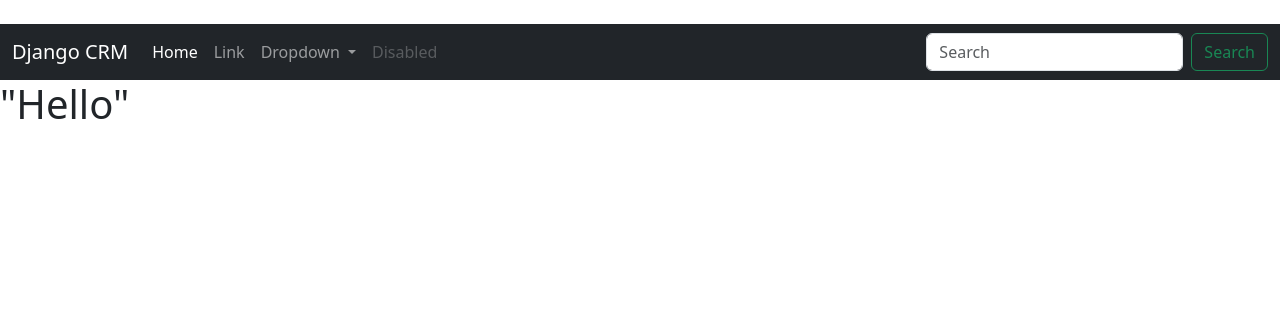
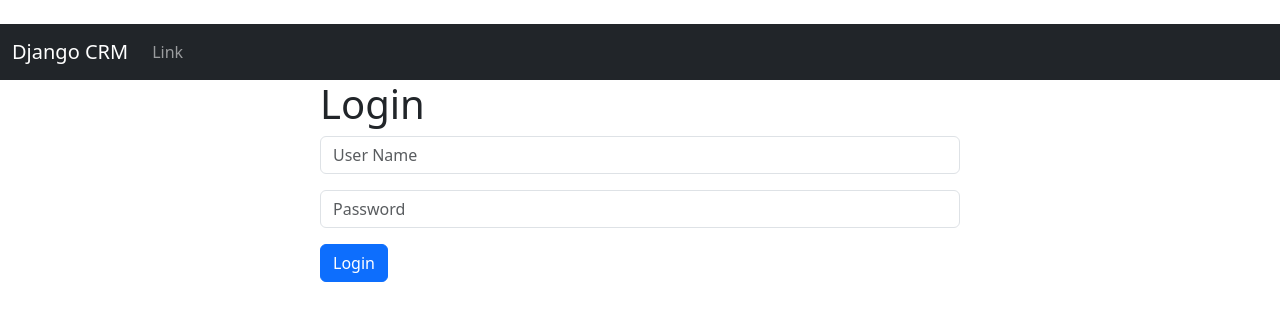
Before and after one commit to vishalagarwal1507/CRM, a Django app: page / in a window 1280 px wide. Shown: the top 321 px of the page. Run offline with Django 4.2, Linux system fonts and the light colour scheme.

Commit message:
User Login

```diff
--- a/dcrm/website/templates/home.html
+++ b/dcrm/website/templates/home.html
@@ -1,5 +1,31 @@
 {% extends 'base.html' %}
 
 {% block content%}
-<h1>"Hello"</h1>
+
+<div class="col-md-6 offset-md-3">
+
+{% if user.is_authenticated %}
+<h1>Hello</h1>
+
+{% else %}
+<h1>Login</h1>
+<form method="POST" action="{% url 'home' %}">
+    {% csrf_token %}
+
+    <form>
+        <div class="mb-3">
+
+          <input type="text" class="form-control" name="user_name" placeholder="User Name" required>
+
+        </div>
+        <div class="mb-3">
+          <input type="password" class="form-control" name="password" placeholder="Password" required>
+        </div>
+
+        <button type="submit" class="btn btn-primary">Login</button>
+      </form>
+</form>
+
+
+{% endif %}
 {% endblock %}
--- a/dcrm/website/templates/navbar.html
+++ b/dcrm/website/templates/navbar.html
@@ -1,37 +1,18 @@
 
 <nav class="navbar navbar-expand-lg navbar-dark bg-dark">
     <div class="container-fluid">
-      <a class="navbar-brand" href="#">Django CRM</a>
+      <a class="navbar-brand" href="{% url 'home' %}">Django CRM</a>
       <button class="navbar-toggler" type="button" data-bs-toggle="collapse" data-bs-target="#navbarSupportedContent" aria-controls="navbarSupportedContent" aria-expanded="false" aria-label="Toggle navigation">
         <span class="navbar-toggler-icon"></span>
       </button>
       <div class="collapse navbar-collapse" id="navbarSupportedContent">
         <ul class="navbar-nav me-auto mb-2 mb-lg-0">
           <li class="nav-item">
-            <a class="nav-link active" aria-current="page" href="#">Home</a>
-          </li>
-          <li class="nav-item">
             <a class="nav-link" href="#">Link</a>
           </li>
-          <li class="nav-item dropdown">
-            <a class="nav-link dropdown-toggle" href="#" role="button" data-bs-toggle="dropdown" aria-expanded="false">
-              Dropdown
-            </a>
-            <ul class="dropdown-menu">
-              <li><a class="dropdown-item" href="#">Action</a></li>
-              <li><a class="dropdown-item" href="#">Another action</a></li>
-              <li><hr class="dropdown-divider"></li>
-              <li><a class="dropdown-item" href="#">Something else here</a></li>
-            </ul>
-          </li>
-          <li class="nav-item">
-            <a class="nav-link disabled" aria-disabled="true">Disabled</a>
-          </li>
+
         </ul>
-        <form class="d-flex" role="search">
-          <input class="form-control me-2" type="search" placeholder="Search" aria-label="Search">
-          <button class="btn btn-outline-success" type="submit">Search</button>
-        </form>
+
       </div>
     </div>
   </nav>
--- a/dcrm/website/urls.py
+++ b/dcrm/website/urls.py
@@ -3,4 +3,6 @@ from . import views
 
 urlpatterns = [
     path('',views.home,name='home'),
+    # path('login/',views.login_user,name='login'),
+    path('logout/',views.logout_user,name='logout'),
 ]
--- a/dcrm/website/views.py
+++ b/dcrm/website/views.py
@@ -1,5 +1,14 @@
 from django.shortcuts import render
+from django.contrib.auth import authenticate,login,logout
+from django.contrib import messages
 
 # Create your views here.
 def home(request):
+
     return render(request, 'home.html', {})
+
+def login_user(request):
+    pass
+
+def logout_user(request):
+    pass
```
